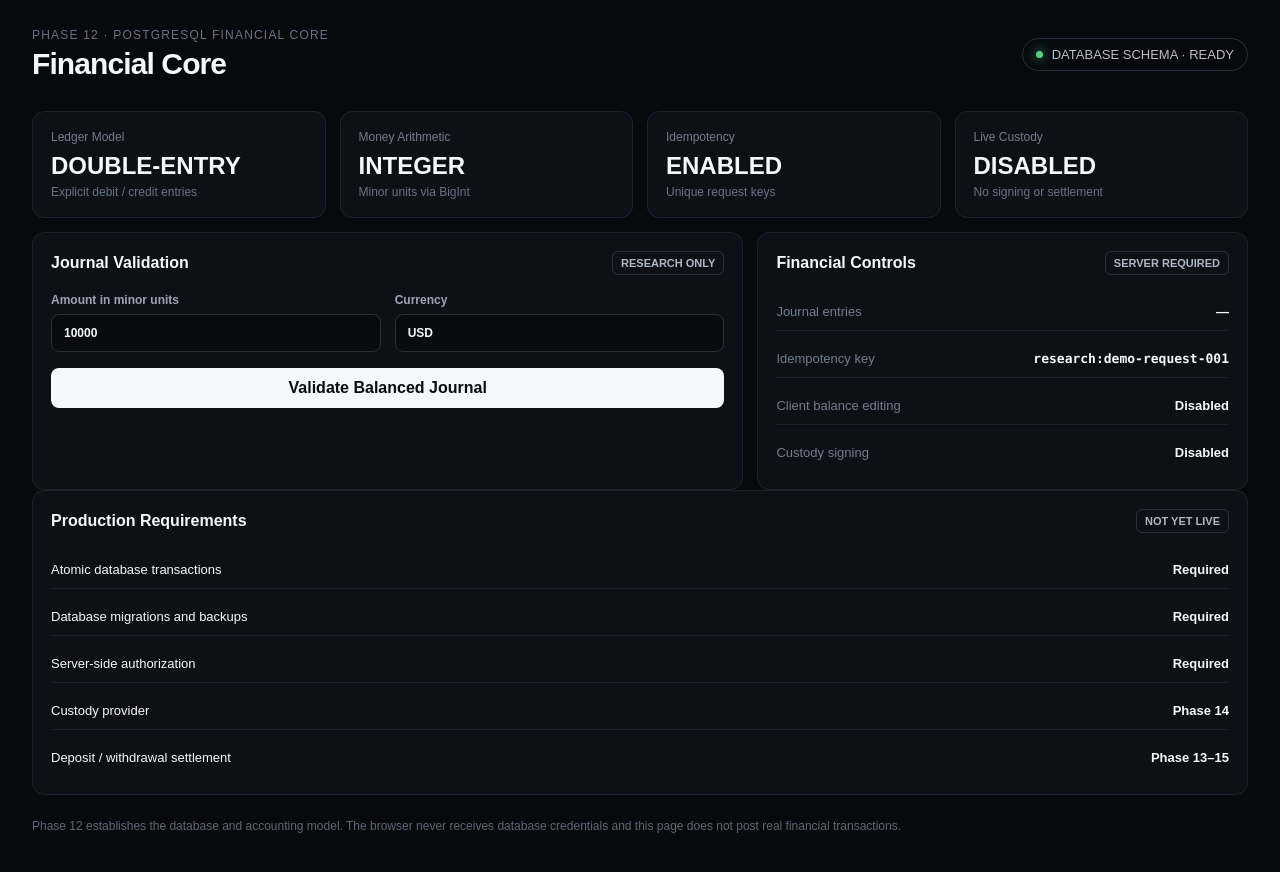
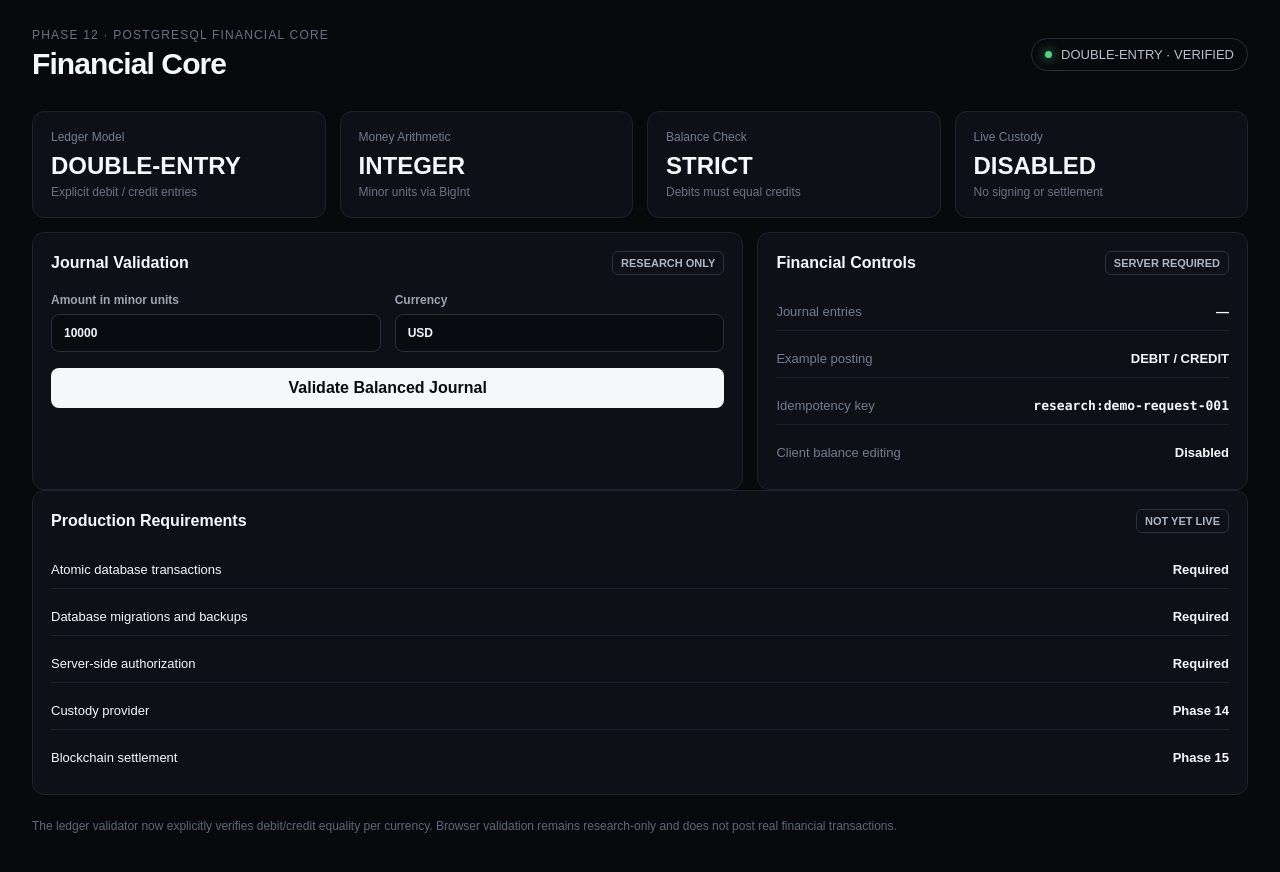
Before and after one commit to RichbloodTech001/Rug-Pull-Lab, a Next.js app: page /financial-core in a window 1280 px wide. Shown: the top 872 px of the page. Built offline with nearby package versions, Linux system fonts and the light colour scheme.

Commit message:
Fix financial core journal validation to use explicit debit and credit directions

```diff
--- a/app/financial-core/page.tsx
+++ b/app/financial-core/page.tsx
@@ -16,8 +16,8 @@ export default function FinancialCorePage() {
     try {
       const value = BigInt(amount);
       assertBalanced([
-        { accountId: "cash", amountMinor: value, currency },
-        { accountId: "customer", amountMinor: value, currency },
+        { accountId: "cash", amountMinor: value, currency, direction: "DEBIT" },
+        { accountId: "customer", amountMinor: value, currency, direction: "CREDIT" },
       ]);
       setEntries(2);
       setMessage(`Balanced research journal validated: ${value.toString()} minor units ${currency}.`);
@@ -28,11 +28,11 @@ export default function FinancialCorePage() {
   }
 
   return <main className="main">
-    <div className="topbar"><div><div className="eyebrow">Phase 12 · PostgreSQL Financial Core</div><h1>Financial Core</h1></div><div className="status"><span className="dot" /> DATABASE SCHEMA · READY</div></div>
+    <div className="topbar"><div><div className="eyebrow">Phase 12 · PostgreSQL Financial Core</div><h1>Financial Core</h1></div><div className="status"><span className="dot" /> DOUBLE-ENTRY · VERIFIED</div></div>
     <section className="grid">
       <div className="card"><div className="metric-label">Ledger Model</div><div className="metric">DOUBLE-ENTRY</div><div className="metric-note">Explicit debit / credit entries</div></div>
       <div className="card"><div className="metric-label">Money Arithmetic</div><div className="metric">INTEGER</div><div className="metric-note">Minor units via BigInt</div></div>
-      <div className="card"><div className="metric-label">Idempotency</div><div className="metric">ENABLED</div><div className="metric-note">Unique request keys</div></div>
+      <div className="card"><div className="metric-label">Balance Check</div><div className="metric">STRICT</div><div className="metric-note">Debits must equal credits</div></div>
       <div className="card"><div className="metric-label">Live Custody</div><div className="metric">DISABLED</div><div className="metric-note">No signing or settlement</div></div>
     </section>
     <section className="workspace">
@@ -42,10 +42,10 @@ export default function FinancialCorePage() {
         {message && <div className="empty-state">{message}</div>}
       </div>
       <div className="card"><div className="card-title"><span>Financial Controls</span><span className="badge">SERVER REQUIRED</span></div>
-        <div className="list"><div className="list-row"><span className="muted">Journal entries</span><strong>{entries || "—"}</strong></div><div className="list-row"><span className="muted">Idempotency key</span><strong className="mono">{key}</strong></div><div className="list-row"><span className="muted">Client balance editing</span><strong>Disabled</strong></div><div className="list-row"><span className="muted">Custody signing</span><strong>Disabled</strong></div></div>
+        <div className="list"><div className="list-row"><span className="muted">Journal entries</span><strong>{entries || "—"}</strong></div><div className="list-row"><span className="muted">Example posting</span><strong>DEBIT / CREDIT</strong></div><div className="list-row"><span className="muted">Idempotency key</span><strong className="mono">{key}</strong></div><div className="list-row"><span className="muted">Client balance editing</span><strong>Disabled</strong></div></div>
       </div>
     </section>
-    <section className="card"><div className="card-title"><span>Production Requirements</span><span className="badge">NOT YET LIVE</span></div><div className="list"><div className="list-row"><span>Atomic database transactions</span><strong>Required</strong></div><div className="list-row"><span>Database migrations and backups</span><strong>Required</strong></div><div className="list-row"><span>Server-side authorization</span><strong>Required</strong></div><div className="list-row"><span>Custody provider</span><strong>Phase 14</strong></div><div className="list-row"><span>Deposit / withdrawal settlement</span><strong>Phase 13–15</strong></div></div></section>
-    <p className="footer-note">Phase 12 establishes the database and accounting model. The browser never receives database credentials and this page does not post real financial transactions.</p>
+    <section className="card"><div className="card-title"><span>Production Requirements</span><span className="badge">NOT YET LIVE</span></div><div className="list"><div className="list-row"><span>Atomic database transactions</span><strong>Required</strong></div><div className="list-row"><span>Database migrations and backups</span><strong>Required</strong></div><div className="list-row"><span>Server-side authorization</span><strong>Required</strong></div><div className="list-row"><span>Custody provider</span><strong>Phase 14</strong></div><div className="list-row"><span>Blockchain settlement</span><strong>Phase 15</strong></div></div></section>
+    <p className="footer-note">The ledger validator now explicitly verifies debit/credit equality per currency. Browser validation remains research-only and does not post real financial transactions.</p>
   </main>;
 }
```
